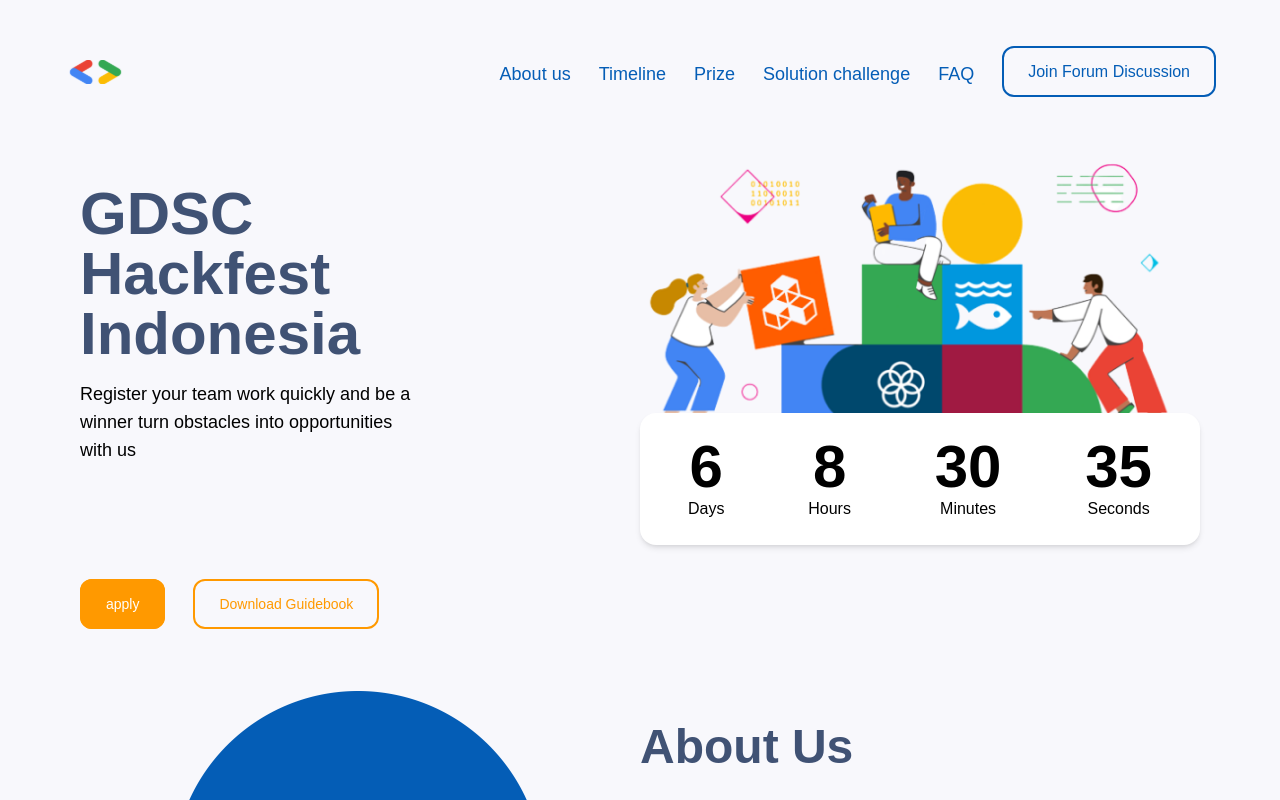
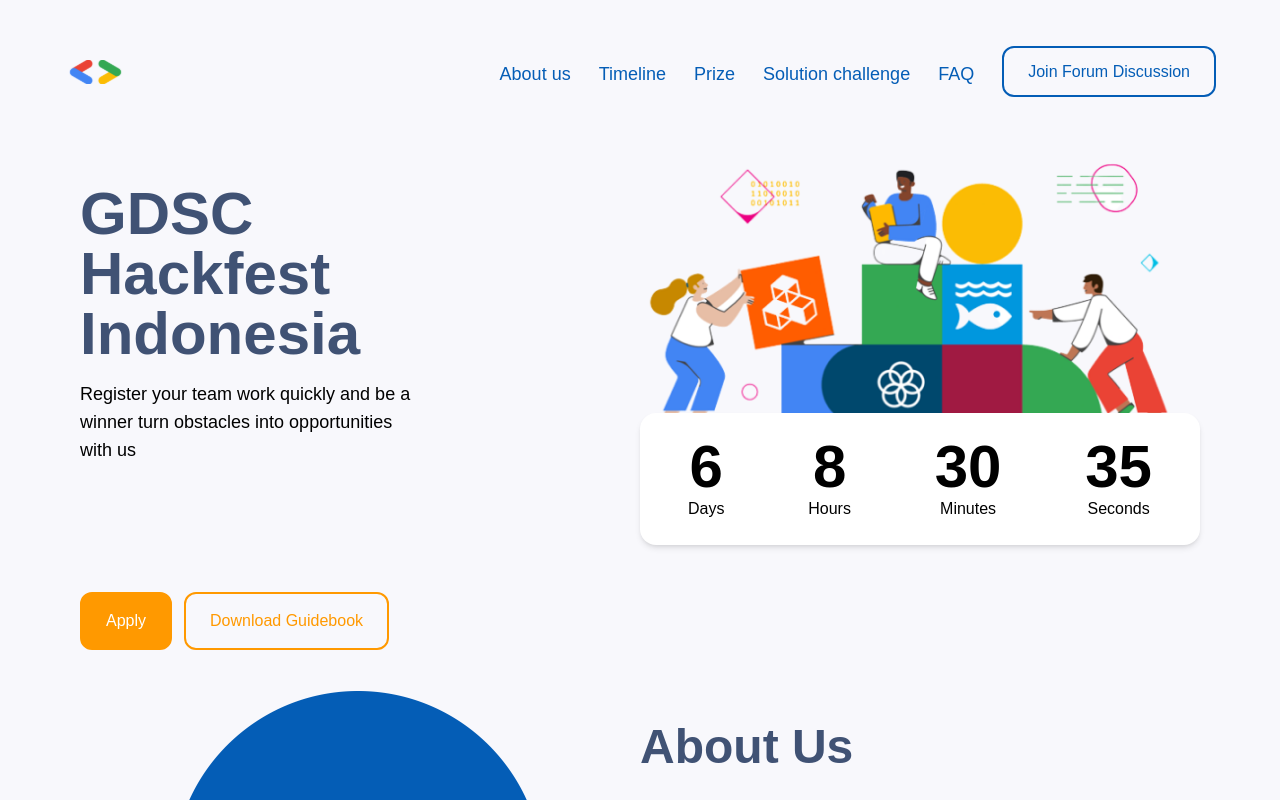
Before and after one commit to GDSC-Indonesia/hackathon-landing, a Next.js app: page / in a window 1280 px wide. Shown: the top 800 px of the page. Built offline with nearby package versions, Linux system fonts and the light colour scheme; a web font is replaced by a local one.

Commit message:
change from button component to native links

```diff
--- a/components/Section/HeroSection.tsx
+++ b/components/Section/HeroSection.tsx
@@ -26,25 +26,22 @@
             </p>
           </div>
         </div>
-        <div className="mt-7 lg:mt-[128px]">
-          <Button
-            as="link"
-            href="/"
-            color="secondary"
-            variant="default"
-            className="text-sm"
+        <div className="mt-7 flex gap-3 lg:mt-[128px]">
+          <a
+            href="https://forms.gle/LTp2AfiusgfstiqJA"
+            target="_blank"
+            rel="noopener noreferrer"
+            className=" rounded-xl border-2 border-secodary bg-secodary px-4 py-[10px] text-center text-white transition-all hover:bg-[#ED8E00] hover:shadow-md lg:px-6 lg:py-[15px]"
           >
-            apply
-          </Button>
-          <Button
-            as="link"
-            href="/"
-            color="secondary"
-            variant="outline"
-            className="ml-7 text-sm"
+            Apply
+          </a>
+          <a
+            href="#"
+            rel="noopener noreferrer"
+            className="cursor-pointer rounded-xl border-2 border-secodary px-4 py-[10px] text-center text-secodary transition-all hover:bg-secodary hover:text-white hover:shadow-md lg:px-6 lg:py-[15px]"
           >
             Download Guidebook
-          </Button>
+          </a>
         </div>
       </div>
       <div className=" lg:relative lg:order-3">
```
